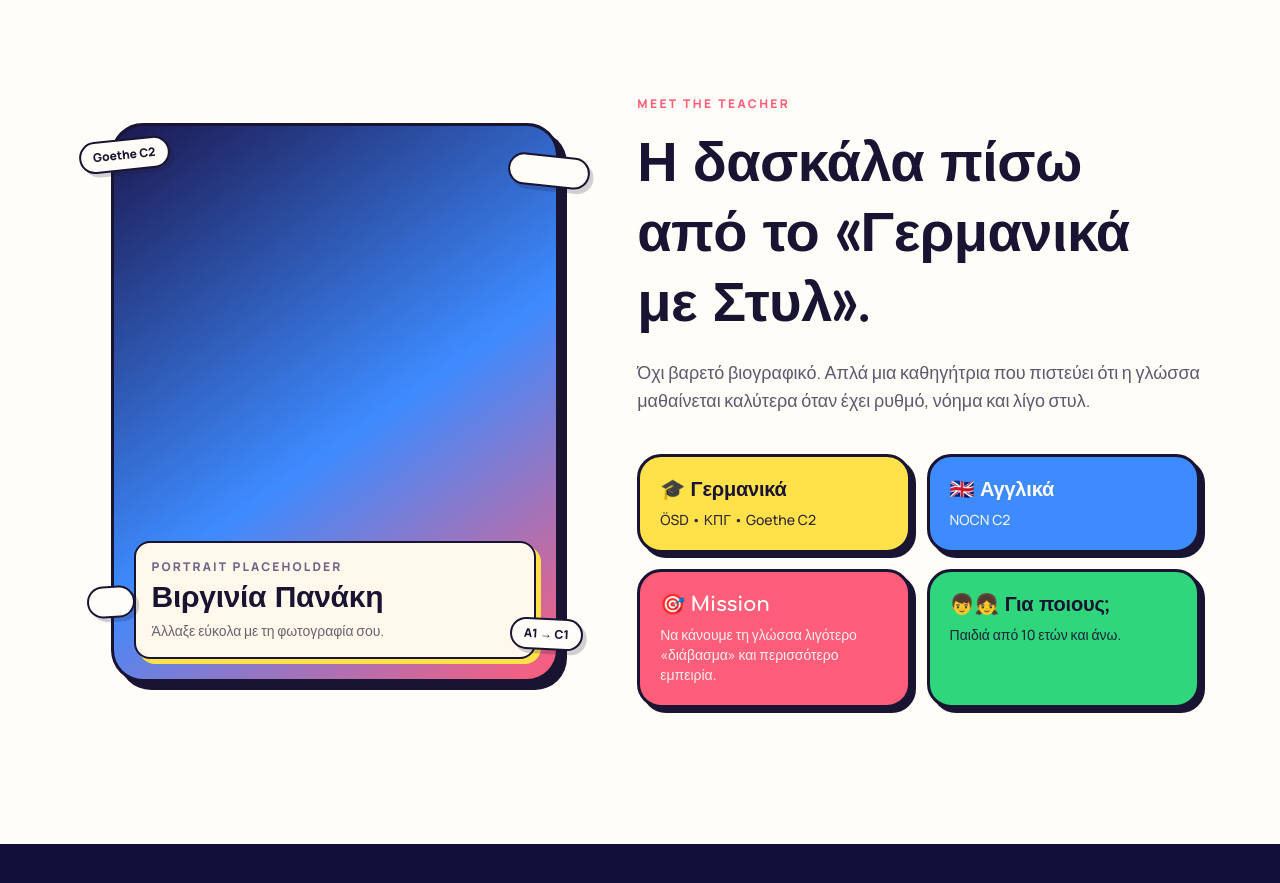
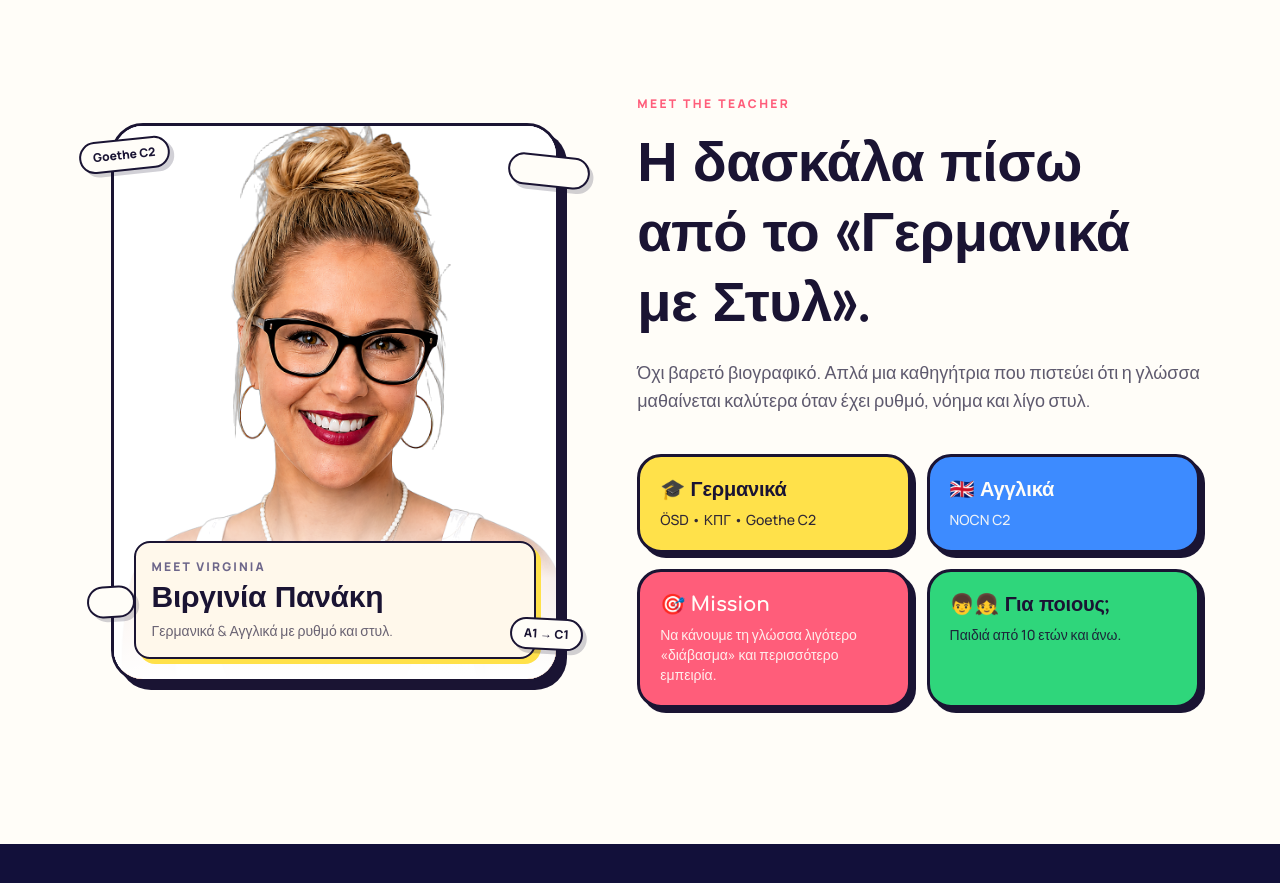
Before and after one commit to codesgreece/galikamestyle, a Next.js app: page / in a window 1280 px wide. Shown: the part 6400-7283 px from the top of the page. Built offline with nearby package versions, Linux system fonts and the light colour scheme.

Commit message:
Add cleaned teacher portrait with white background
Replace the About placeholder with a sharpened portrait of Virginia
on a solid white backdrop, wired through next/image.

```diff
--- a/src/components/sections/About.tsx
+++ b/src/components/sections/About.tsx
@@ -1,5 +1,6 @@
 "use client";
 
+import Image from "next/image";
 import { motion } from "framer-motion";
 import { Reveal, DropWords } from "@/components/ui/Reveal";
 import { siteConfig } from "@/lib/config";
@@ -18,16 +19,24 @@ export function About() {
         <div className="grid items-center gap-12 lg:grid-cols-[0.95fr_1.05fr]">
           <Reveal>
             <div className="relative mx-auto max-w-md">
-              <div className="pop-card overflow-hidden rounded-[2rem] bg-navy">
-                <div className="relative aspect-[4/5] bg-[linear-gradient(145deg,#1c1850,#3d8bff_55%,#ff5d7a)]">
-                  <div className="absolute inset-x-0 bottom-0 p-5">
+              <div className="pop-card overflow-hidden rounded-[2rem] border-[3px] border-ink bg-white shadow-[8px_8px_0_#1a1433]">
+                <div className="relative aspect-[4/5] bg-white">
+                  <Image
+                    src="/images/virginia-panaki.png"
+                    alt={`${siteConfig.teacher} — καθηγήτρια Γερμανικών και Αγγλικών`}
+                    fill
+                    sizes="(max-width: 768px) 90vw, 420px"
+                    className="object-cover object-[center_18%]"
+                    priority={false}
+                  />
+                  <div className="absolute inset-x-0 bottom-0 bg-gradient-to-t from-white via-white/90 to-transparent p-5 pt-16">
                     <div className="rounded-2xl border-2 border-ink bg-cream p-4 text-ink shadow-[5px_5px_0_#ffe14a]">
                       <p className="text-xs font-extrabold uppercase tracking-[0.18em] text-muted">
-                        Portrait placeholder
+                        Meet Virginia
                       </p>
                       <p className="font-display mt-1 text-3xl">{siteConfig.teacher}</p>
                       <p className="mt-1 text-sm text-ink/65">
-                        Άλλαξε εύκολα με τη φωτογραφία σου.
+                        Γερμανικά & Αγγλικά με ρυθμό και στυλ.
                       </p>
                     </div>
                   </div>
```
Also changed, not shown: public/images/virginia-panaki.png (added).
